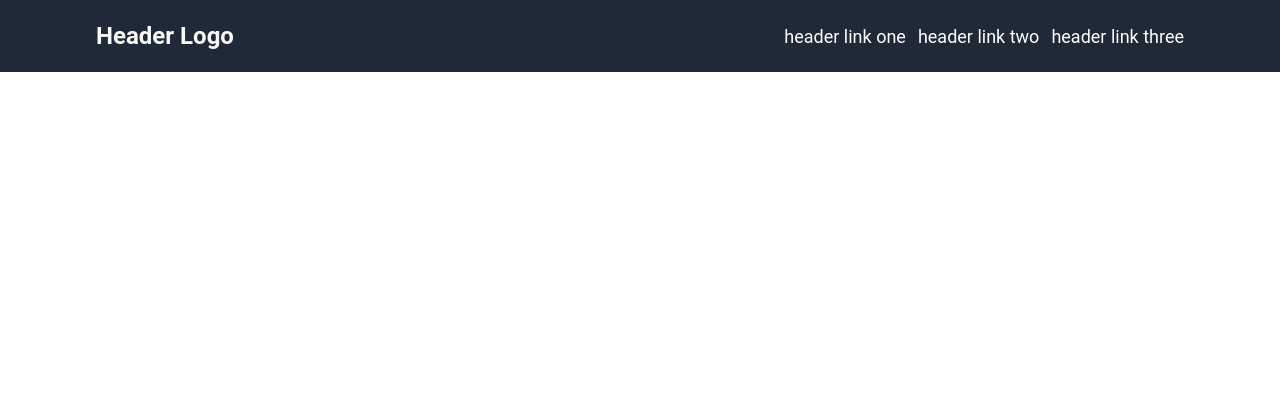
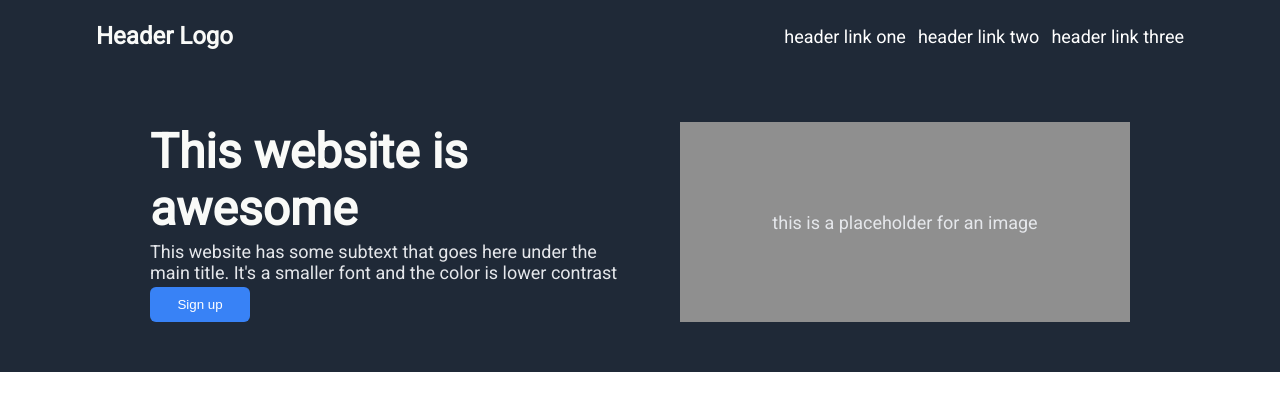
Before and after one commit to bartoszwalk/landing-page, a plain HTML site: page index.html in a window 1280 px wide. Drawn offline with Linux system fonts and the light colour scheme.

Commit message:
add font and content secition 1

```diff
--- a/index.html
+++ b/index.html
@@ -6,6 +6,8 @@
     <meta name="viewport" content="width=device-width, initial-scale=1.0">
     <title>Landing Page</title>
     <link rel="stylesheet" href="./styles.css">
+    <link href='http://fonts.googleapis.com/css?family=Roboto' rel='stylesheet' type='text/css'>
+</head>
 </head>
 <body>
     <div class="header">
@@ -16,7 +18,17 @@
             <li><a href="#">header link three</a></li>
         </ul>
     </div>
-    <div class="content1"></div>
+    <div class="content1">
+        <div class="left-content1">
+            <div class="hero">This website is awesome</div>
+            <p>This website has some subtext that goes here under the main title. It's a smaller font and the color is lower contrast</p>
+            <button>Sign up</button>
+        </div>
+        <div class="img1">
+            <p>this is a placeholder for an image</p>
+        </div>
+        </div>
+    </div>
     <div class="content2"></div>
     <div class="content3"></div>
     <div class="content4"></div>
--- a/styles.css
+++ b/styles.css
@@ -3,6 +3,15 @@ body {
     display: flex;
     flex-direction: column;
     margin: 0px;
+}
+
+.header
+.content1
+.content2
+.content3
+.content4
+.footer{
+    display: flex;
 }
 
 .header {
@@ -37,3 +46,50 @@ a {
     font-size: 18px;
 
 }
+button {
+    height: 35px;
+    width: 100px;
+    background-color: #3882F6;
+    border-radius: 6px;
+    border: none;
+    color: white
+}
+.content1 {
+    background: #1f2937;
+    display: flex;
+    align-items: center;
+    justify-content: space-around;
+    padding: 50px 150px;
+    gap: 50px;
+
+}
+
+p {
+    color: #E5E7EB;
+    font-size: 18px;
+    margin: 0px;
+}
+
+.hero {
+    color: #F9FAF8;
+    font-size: 48px;
+    font-weight: bolder
+}
+
+.left-content1 {
+    gap: 4px;
+    padding: 50px, 100px;
+    display: flex;
+    flex-direction: column;
+}
+
+.img1 {
+    background-color: #8f8f8f;
+    color: white;
+    display: flex;
+    align-items: center;
+    justify-content: center;
+    height: 200px;
+    width: 450px;
+    flex-shrink: 0;
+}
```
Also changed, not shown: 1 other file.
